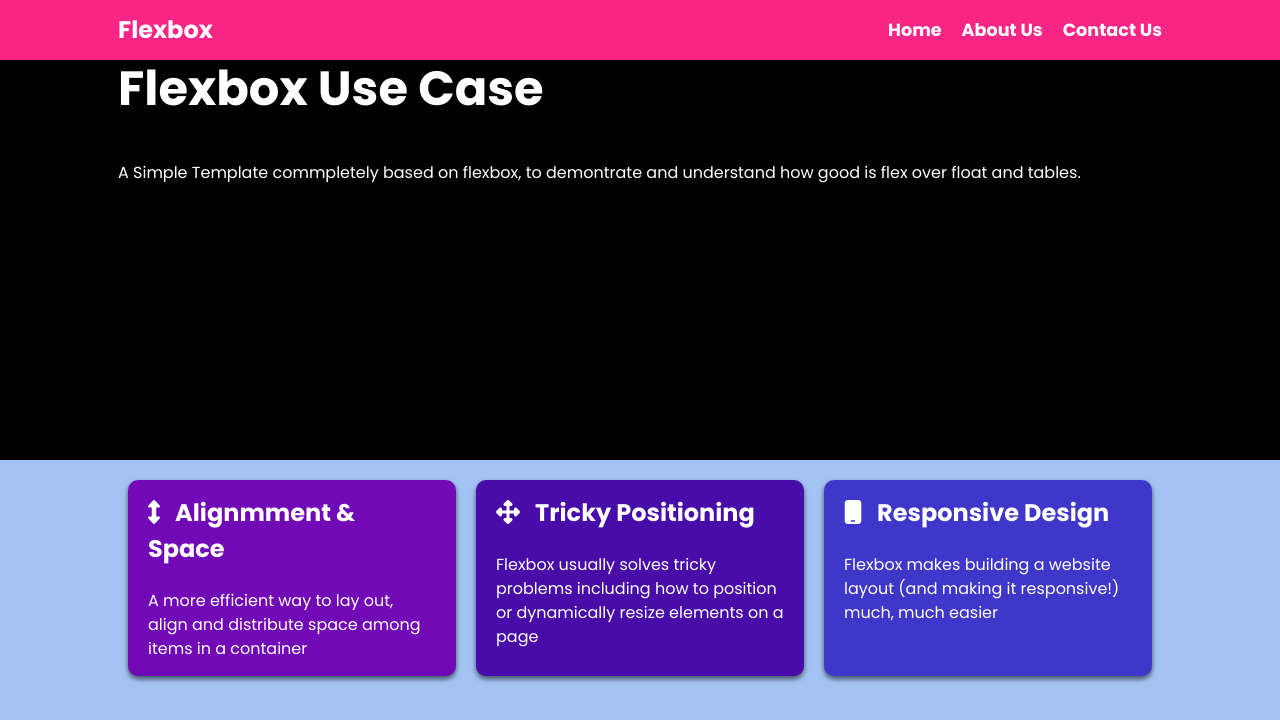
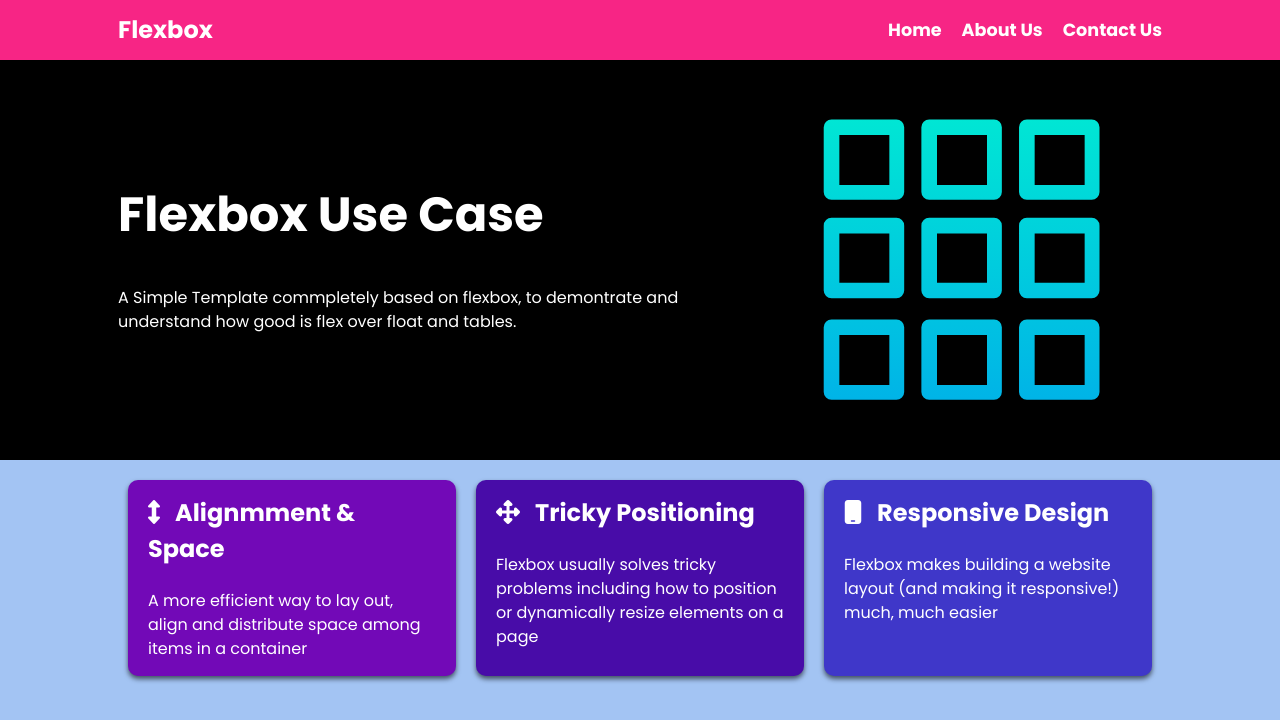
Before and after one commit to dhirendralive9/Flexbox-Example, a plain HTML site: page index.html in a window 1280 px wide. Drawn offline with Linux system fonts and the light colour scheme; the site is published under a folder, as on GitHub Pages, so addresses that start at the root find nothing.

Commit message:
checked svg link

```diff
--- a/index.html
+++ b/index.html
@@ -30,7 +30,7 @@
                    <h1> Flexbox Use Case</h1>
                    <p>A Simple Template commpletely based on flexbox, to demontrate and understand how good is flex over float and tables.</p>
                </div>
-               <img src="/grid.svg" alt="" srcset="">
+               <img src="grid.svg" alt="" srcset="">
            </div>
        </header>
        <section class="boxes">
```
